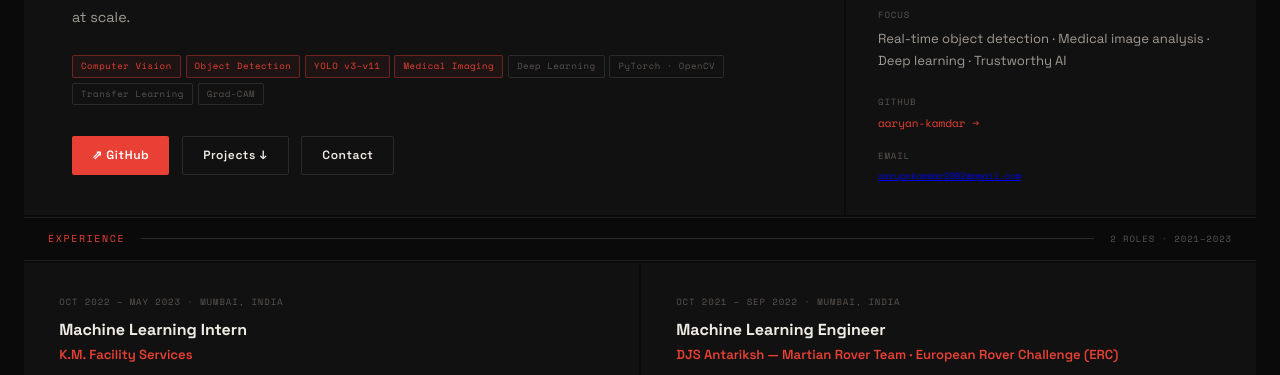
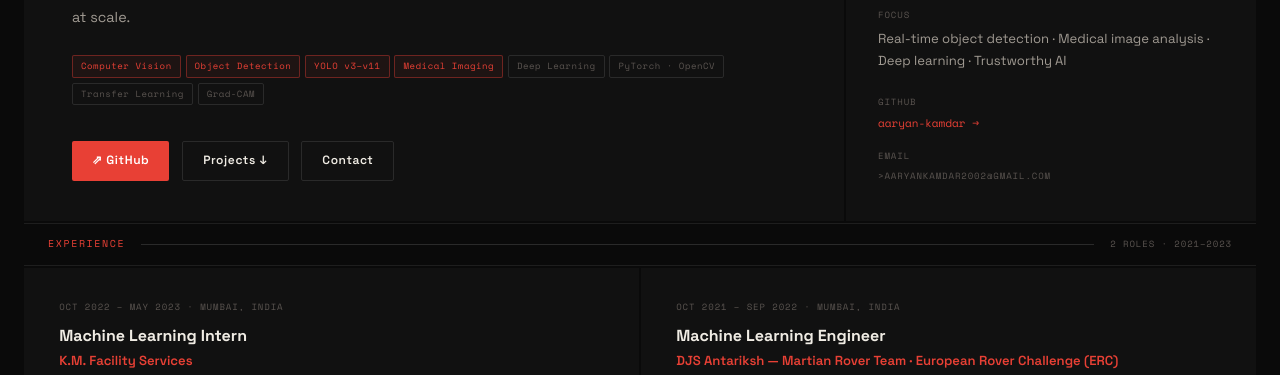
Before and after one commit to aaryan-kamdar/aaryan-kamdar.github.io, a plain HTML site: page index.html in a window 1280 px wide. Shown: the part 353-728 px from the top of the page. Drawn offline with nearby package versions, Linux system fonts and the light colour scheme.

Commit message:
Update index.html

```diff
--- a/index.html
+++ b/index.html
@@ -195,7 +195,7 @@ nav{position:fixed;top:0;left:0;right:0;z-index:200;height:52px;display:flex;ali
         <div class="info-lbl">GitHub</div>
         <a href="https://github.com/aaryan-kamdar" target="_blank" style="font-family:var(--mono);font-size:11px;color:var(--accent);text-decoration:none;display:block;margin-bottom:1rem;">aaryan-kamdar →</a>
         <div class="info-lbl">Email</div>
-        <div style="font-family:var(--mono);font-size:9px;color:var(--ink2);"><a href="/cdn-cgi/l/email-protection" class="__cf_email__" data-cfemail="076666757e66696c666a6366753537373547606a666e6b2964686a">aaryankamdar2002@gmail.com</a></div>
+        <div class="info-lbl"> >aaryankamdar2002@gmail.com</a></div>
       </div>
     </div>
   </div>
```
